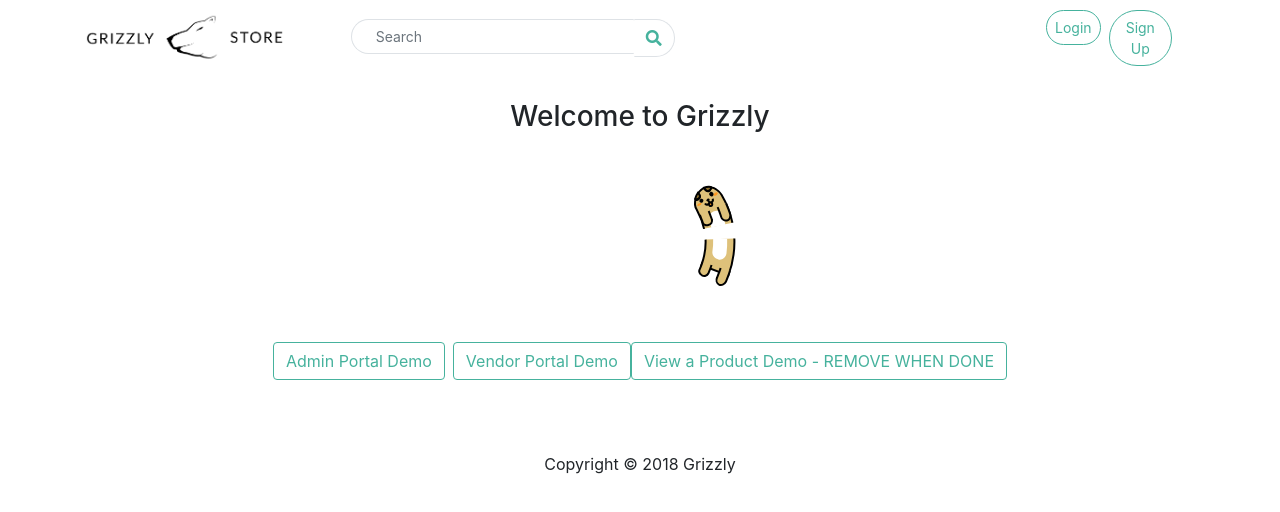
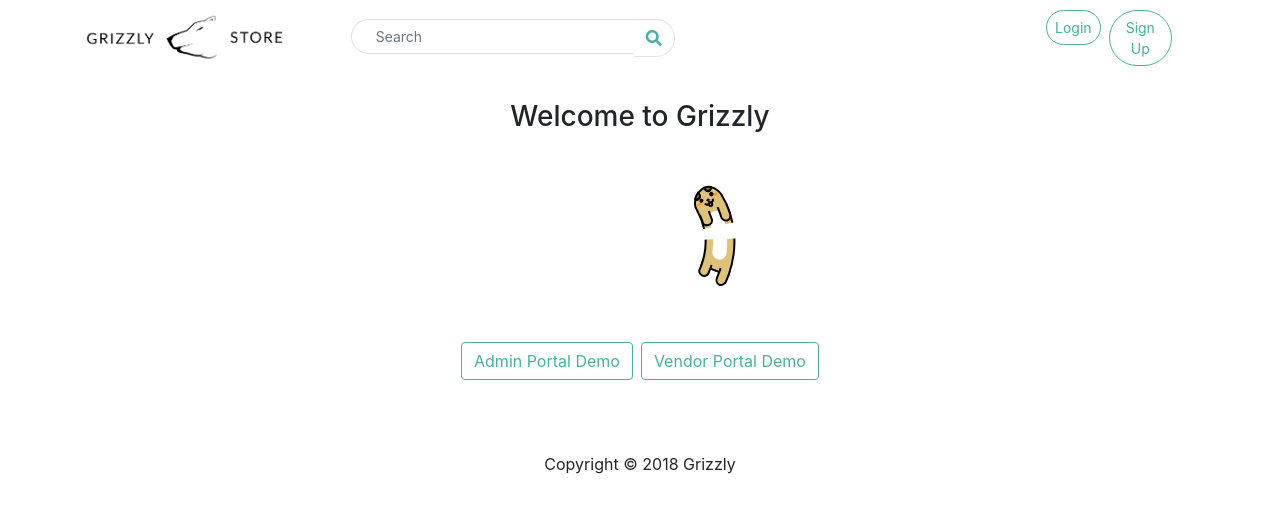
Before and after one commit to CognizantGrads-TeamALT/grizzly-frontend, a React (Create React App) app: page / in a window 1280 px wide. Shown: the top 512 px of the page. Built offline with nearby package versions, Linux system fonts and the light colour scheme.

Commit message:
Removed my shortcut to detailproduct page

```diff
--- a/src/components/layout/Landing.js
+++ b/src/components/layout/Landing.js
@@ -24,12 +24,6 @@ class Landing extends Component {
         >
           Vendor Portal Demo
         </Link>
-        <Link
-          className="btn btn-outline-success my-2 my-sm-0"
-          to="/detailedproduct"
-        >
-          View a Product Demo - REMOVE WHEN DONE
-        </Link>
       </div>
     );
   }
```
